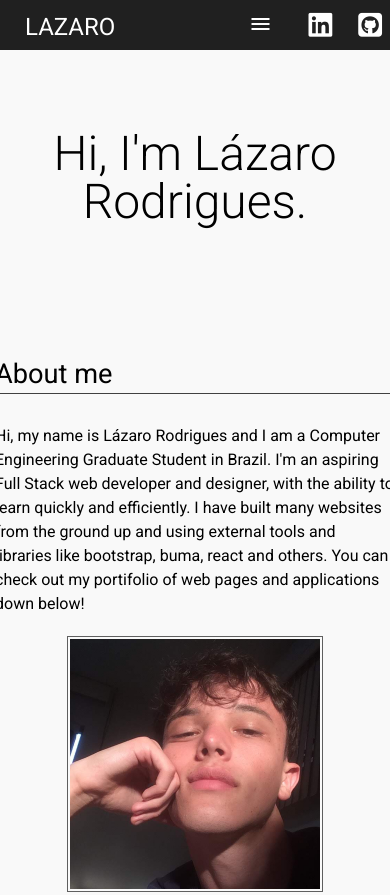
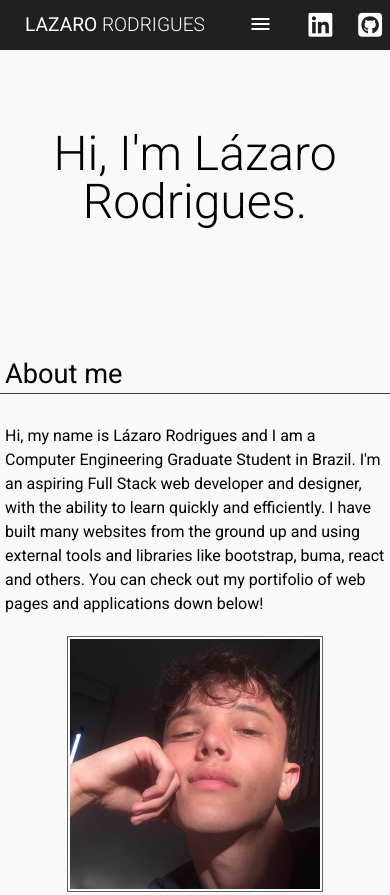
Before and after one commit to rodrigueslazaro/rodrigueslazaro.github.io, a plain HTML site: page index.html in a window 390 px wide. Shown: the top 895 px of the page. Drawn offline with nearby package versions, Linux system fonts and the light colour scheme.

Commit message:
fixed mobile problems

```diff
--- a/styles.css
+++ b/styles.css
@@ -60,6 +60,7 @@ table {
     display: flex;
     flex-direction: row;
     overflow: hidden;
+    z-index: 1;
 }
 
 .navbar div {
@@ -258,6 +259,7 @@ h2 {
     margin: 15px 30px 15px 30px;
     background-color: rgb(65, 65, 65);
     color: white;
+    text-decoration: none;
 }
 
 .portifolio .galleryCard p {
@@ -295,13 +297,13 @@ h2 {
         border: none;
     }
     h2 {
-        width: 400px;
+        width: 380px;
     }
     .aboutme div {
         flex-direction: column;
     }
     .aboutme div p {
-        width: 400px;
+        width: 380px;
     }
     .portifolio .galleryRow {
         display: flex;
@@ -313,7 +315,11 @@ h2 {
     .menuButton {
         display: block;
     }
-    .navbar a p span:last-child{
-        display: none;
+    .navbar .logo{
+        font-size: 1.2em;
     }
 }
+
+a {
+    text-decoration: none;
+}
```
